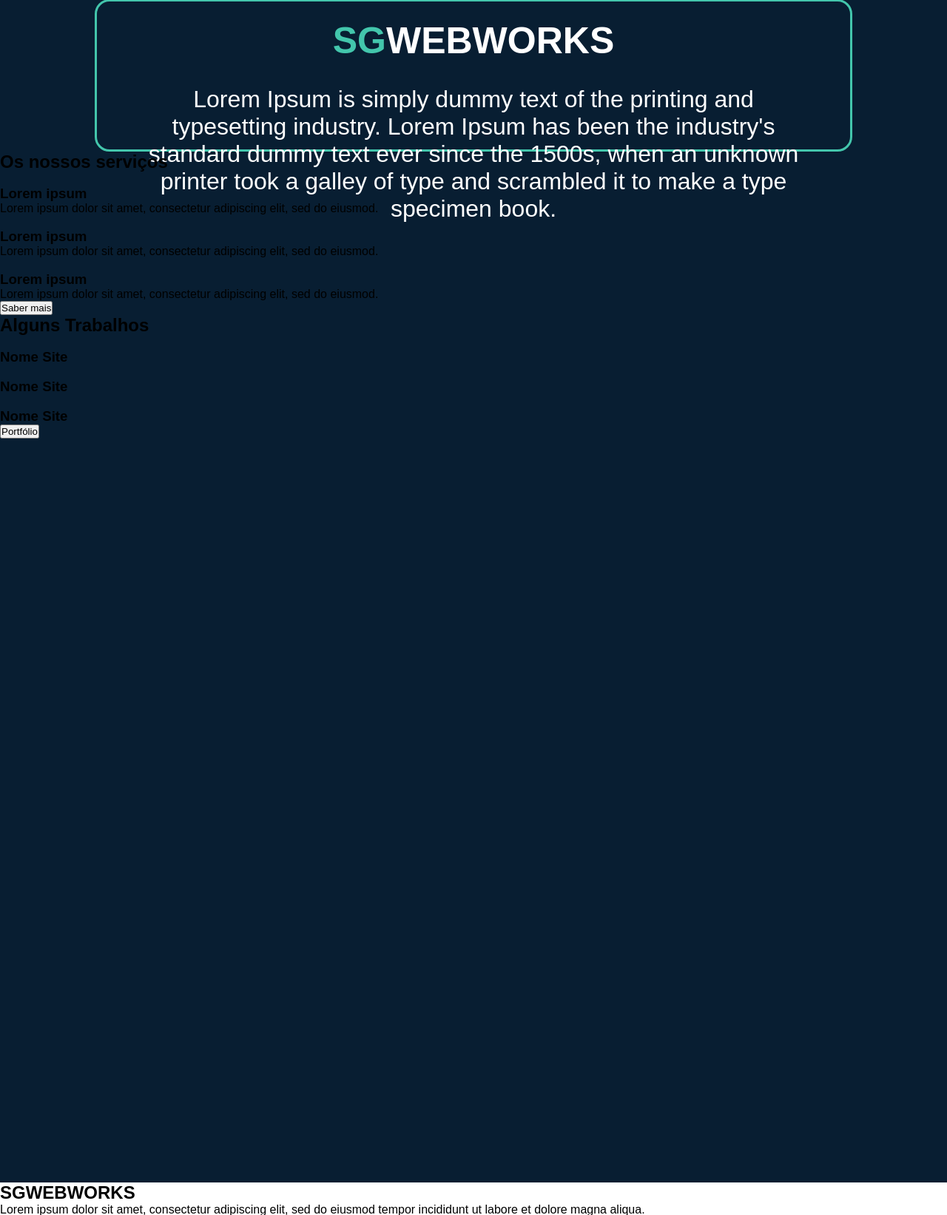
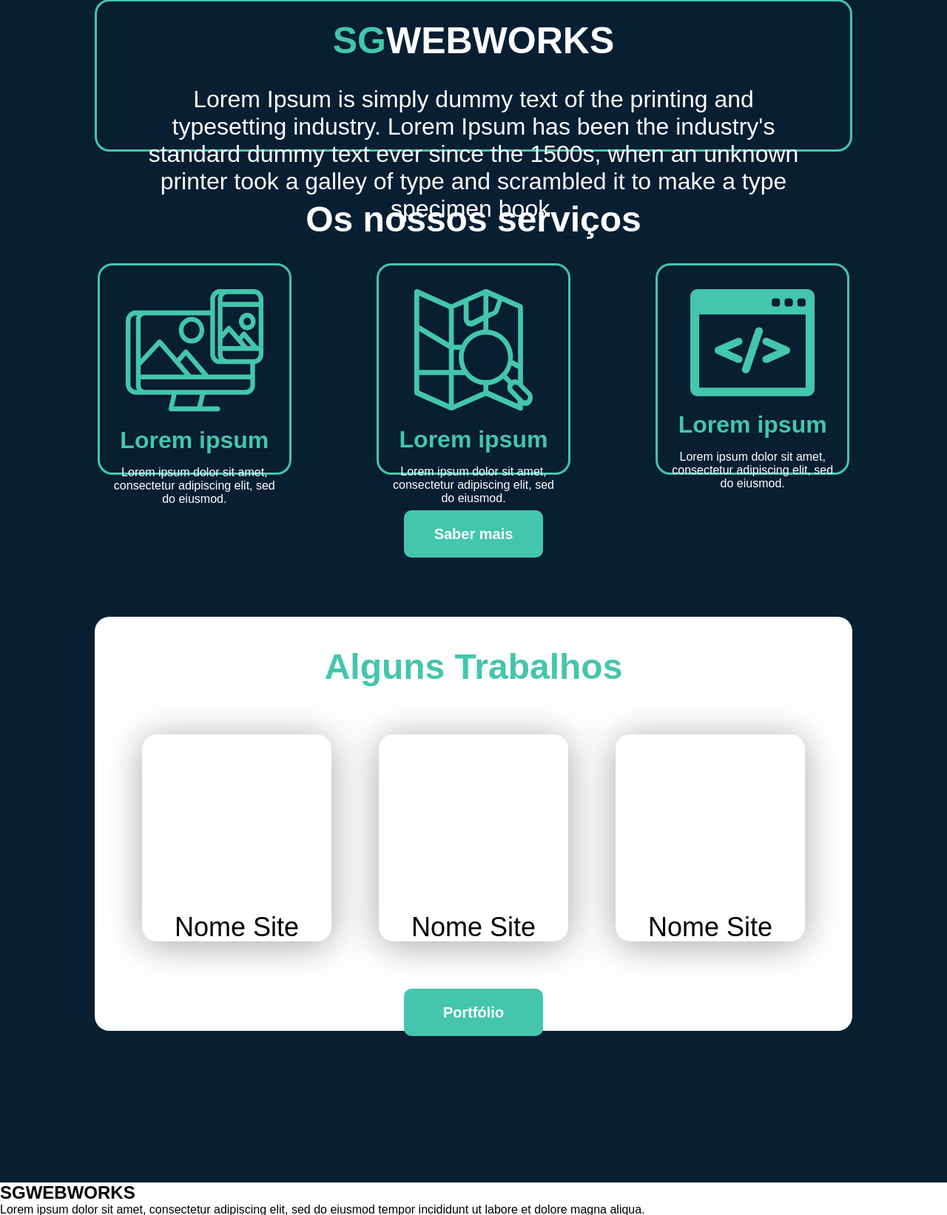
Before and after one commit to FGomes02/SG-website, a Flask app: page / in a window 1280 px wide. Shown: the part 881-2524 px from the top of the page at 74% size. Run offline with Flask 3, Linux system fonts and the light colour scheme; some libraries are stand-ins or nearby versions.

Commit message:
Made css for main page

```diff
--- a/static/styles/main-page.css
+++ b/static/styles/main-page.css
@@ -121,3 +121,120 @@ span {
     color: white;
     font-size: 32px;
 }
+
+.services-container {
+    text-align: center;
+}
+
+.services-title-container {
+    margin-top: 8vh;
+    margin-bottom: 4vh;
+}
+
+.services-title {
+    font-size: 48px;
+    font-weight: bold;
+    color: white;
+}
+
+.services-box-container {
+    display: flex;
+    flex-direction: row;
+    justify-content: center;
+    gap: 9vw;
+}
+
+.services-box {
+    height: 35vh;
+    width: 20vw;
+    border: solid;
+    border-radius: 20px;
+    border-color: var(--green);
+}
+
+.services-image-container {
+    margin-top: 4vh;
+}
+
+.services-text-container {
+    margin-top: 2vh;
+}
+
+.service-box-title {
+    font-size: 32px;
+    font-weight: bold;
+    color: var(--green);
+}
+
+.service-box-text {
+    margin-top: vh;
+    padding: 2vh;
+    font-size: 2vmin;
+    color: white;
+}
+
+.services-button {
+    margin-top: 6vh;
+    background-color: var(--green);
+    color: white;
+    border: none;
+    width: 188px;
+    height: 64px;
+    border-radius: 10px;
+    font-size: 20px;
+    font-weight: bold;
+}
+
+
+
+
+.portfolio-container {
+    height: 65vh;
+    border-radius: 20px;
+    background-color: white;
+    margin-top: 10vh;
+    margin-left: 10vw;
+    margin-right: 10vw;
+    text-align: center;
+    padding-top: 5vh;
+}
+
+.portfolio-title {
+    font-size: 48px;
+    color: var(--green);
+}
+
+.portfolio-boxes-container {
+    display: flex;
+    flex-direction: row;
+    justify-content: space-between;
+    padding: 8vh;
+
+}
+
+.portfolio-box {
+    height: 35vh;
+    width: 20vw;
+    border-radius: 20px;
+    box-shadow: rgba(0, 0, 0, 0.35) 0px 5px 50px;
+}
+
+.portfolio-image-box-container {
+    height: 30vh;
+}
+
+.portfolio-box-title {
+    font-size: 36px;
+    font-weight: normal;
+}
+
+.portfolio-button {
+    background-color: var(--green);
+    color: white;
+    border: none;
+    width: 188px;
+    height: 64px;
+    border-radius: 10px;
+    font-size: 20px;
+    font-weight: bold;
+}
--- a/templates/main-page.html
+++ b/templates/main-page.html
@@ -28,7 +28,8 @@
             <button class="hero-button">Pedir Orçamento</button>
         </div>
         <div class="hero-right-container">
-            <iframe src="" frameborder="0" class="spline"></iframe>
+            <script type="module" src="https://unpkg.com/@splinetool/viewer@0.9.490/build/spline-viewer.js"></script>
+            <spline-viewer url="https://prod.spline.design/Q5HrSgvHotzrf1GZ/scene.splinecode"></spline-viewer>
         </div>
         <div class="scroll-down-button"></div>
     </div>
@@ -43,27 +44,27 @@
                 <h2 class="services-title">Os nossos serviços</h2>
             </div>
             <div class="services-box-container">
-                <div class="services-left-box">
+                <div class="services-box">
                     <div class="services-image-container">
-                        <img class="service-box-image" src="" alt="">
+                        <img class="service-box-image" src="static\svgs\design.svg" alt="">
                     </div>
                     <div class="services-text-container">
                         <h3 class="service-box-title">Lorem ipsum</h3>
                         <p class="service-box-text">Lorem ipsum dolor sit amet, consectetur adipiscing elit, sed do eiusmod.</p>
                     </div>
                 </div>
-                <div class="services-middle-box">
+                <div class="services-box">
                     <div class="services-image-container">
-                        <img class="service-box-image" src="" alt="">
+                        <img class="service-box-image" src="static\svgs\seo.svg" alt="">
                     </div>
                     <div class="services-text-container">
                         <h3 class="service-box-title">Lorem ipsum</h3>
                         <p class="service-box-text">Lorem ipsum dolor sit amet, consectetur adipiscing elit, sed do eiusmod.</p>
                     </div>
                 </div>
-                <div class="services-right-box">
+                <div class="services-box">
                     <div class="services-image-container">
-                        <img class="service-box-image" src="" alt="">
+                        <img class="service-box-image" src="static\svgs\code.svg" alt="">
                     </div>
                     <div class="services-text-container">
                         <h3 class="service-box-title">Lorem ipsum</h3>
@@ -78,19 +79,19 @@
                 <h2 class="portfolio-title">Alguns Trabalhos</h2>
             </div>
             <div class="portfolio-boxes-container">
-                <div class="portfolio-left-box">
+                <div class="portfolio-box">
                     <div class="portfolio-image-box-container">
                         <img src="" alt="">
                     </div>
                     <h3 class="portfolio-box-title">Nome Site</h3>
                 </div>
-                <div class="portfolio-middle-box">
+                <div class="portfolio-box">
                     <div class="portfolio-image-box-container">
                         <img src="" alt="">
                     </div>
                     <h3 class="portfolio-box-title">Nome Site</h3>
                 </div>
-                <div class="portfolio-right-box">
+                <div class="portfolio-box">
                     <div class="portfolio-image-box-container">
                         <img src="" alt="">
                     </div>
```
Also changed, not shown: static/svgs/code.svg (added), static/svgs/design.svg (added), static/svgs/seo.svg (added).
